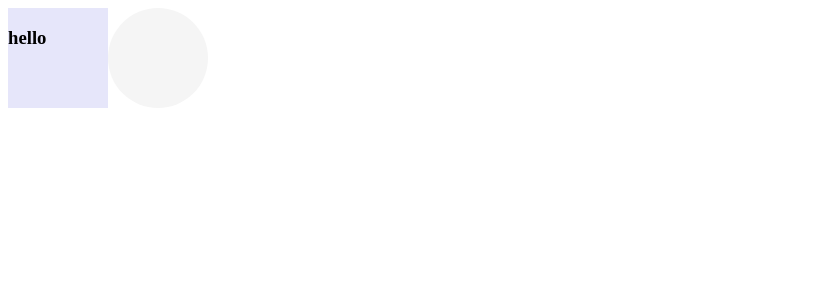
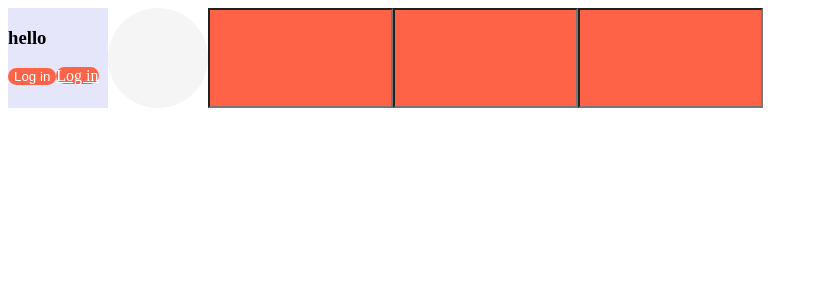
Before and after one commit to milliekang/react-movie-app, a React (Create React App) app: page / in a window 1280 px wide. Shown: the top 300 px of the page, without its empty margins (0-818 px from the left). Built offline with nearby package versions, Linux system fonts and the light colour scheme.

Commit message:
as and attrs

```diff
--- a/src/App.js
+++ b/src/App.js
@@ -9,7 +9,16 @@ width: 100px;
 height: 100px;
 background-color:${(props) => props.bgColor};
 `
+const Button = styled.button`
+color: white;
+background: tomato;
+border-radius:50px;
+border:0;
+`
 
+const Input = styled.input.attrs({required:true, minLength:10})`
+background: tomato;
+`
 
 // styled component의 함수형 사용
 const Circle = styled(Child)`
@@ -29,8 +38,13 @@ function App() {
   <Parent>
     <Child bgColor="lavender">
       <Text>hello</Text>
+      <Button>Log in</Button>
+      <Button as={"a"} href="#">Log in</Button>
     </Child>
     <Circle bgColor="whitesmoke" />
+    <Input />
+    <Input />
+    <Input />
   </Parent>);
 }
 
```
